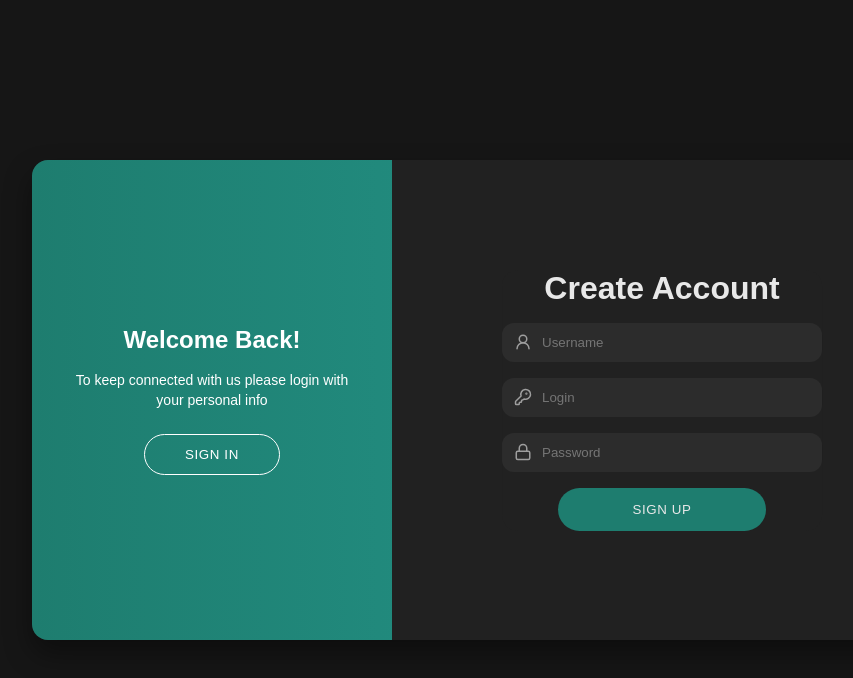
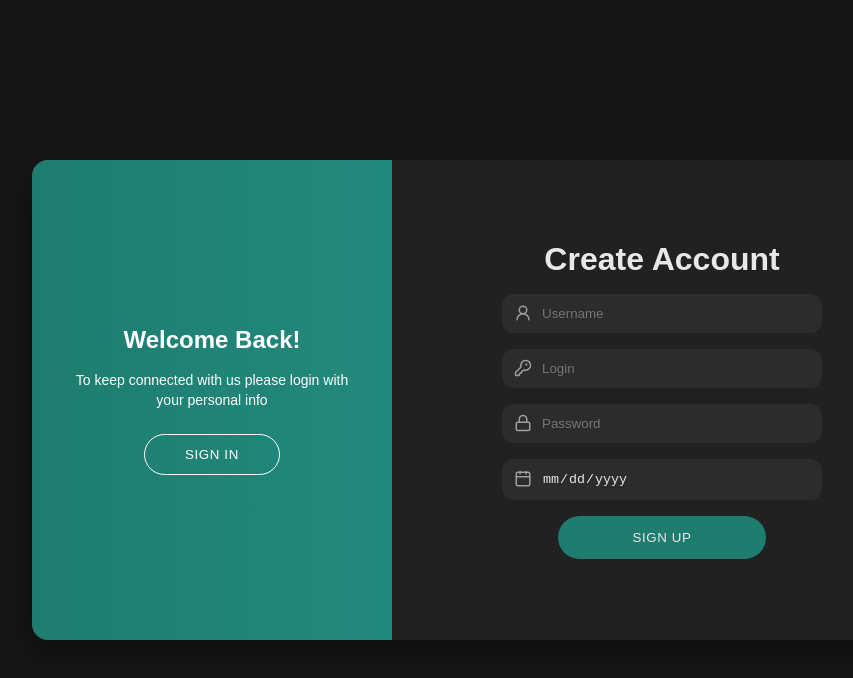
Before and after one commit to Team-Sp1rt/messenger-pet-project, a React (Vite) app in the folder frontend/: page /auth in a window 1280 px wide. Both pictures are taken after a click on the button "SIGN UP". Shown: the top 678 px of the page, without its empty margins (158-1011 px from the left). Built offline with nearby package versions, Linux system fonts and the light colour scheme.

Commit message:
[FRONTEND/AUTH] Update register form - added birthday

```diff
--- a/frontend/src/features/auth/components/RegisterForm.tsx
+++ b/frontend/src/features/auth/components/RegisterForm.tsx
@@ -1,5 +1,5 @@
-import { useState } from 'react';
-import { KeyRound, LockIcon, UserRound } from 'lucide-react';
+import { useRef, useState } from 'react';
+import { Calendar, KeyRound, LockIcon, UserRound } from 'lucide-react';
 
 import styles from '../styles/Form.module.css';
 
@@ -7,19 +7,26 @@ import { registerRequest } from '../api/Auth';
 import { ApiError } from '../../../shared/api/Client';
 
 function RegisterForm() {
-    const [username, setUsername] = useState('');
-    const [login, setLogin] = useState('');
-    const [password, setPassword] = useState('');
     const [isSubmitting, setIsSubmitting] = useState(false);
     const [error, setError] = useState<string | null>(null);
 
+    const dateRef = useRef<HTMLInputElement>(null);
+
     const handleSubmit = async (e: React.SubmitEvent<HTMLFormElement>) => {
         e.preventDefault();
+
+        const formData = new FormData(e.currentTarget);
+
+        const username = formData.get('username_field') as string;
+        const login = formData.get('login_field') as string;
+        const password = formData.get('password_field') as string;
+        const birthday = formData.get('birthday_field') as string;
+
         setError(null);
         setIsSubmitting(true);
 
         try {
-            const { token } = await registerRequest({ username, login, password });
+            const { token } = await registerRequest({ username, login, password, birthday });
             localStorage.setItem('token', token);
         } catch (err) {
             setError(
@@ -43,8 +50,6 @@ function RegisterForm() {
                     name="username_field"
                     type="text"
                     placeholder="Username"
-                    value={username}
-                    onChange={(e) => setUsername(e.target.value)}
                     required
                 />
             </div>
@@ -56,8 +61,6 @@ function RegisterForm() {
                     name="login_field"
                     type="text"
                     placeholder="Login"
-                    value={login}
-                    onChange={(e) => setLogin(e.target.value)}
                     required
                 />
             </div>
@@ -69,10 +72,20 @@ function RegisterForm() {
                     name="password_field"
                     type="password"
                     placeholder="Password"
-                    value={password}
-                    onChange={(e) => setPassword(e.target.value)}
                     required
                     minLength={8}
+                />
+            </div>
+
+            <div className={styles.inputWrapper}>
+                <Calendar size={18} onClick={() => dateRef.current?.showPicker()}/>
+                <input
+                    ref={dateRef}
+                    className={styles.input}
+                    name="birthday_field"
+                    type="date"
+                    placeholder="Birthday"
+                    required
                 />
             </div>
 
--- a/frontend/src/features/auth/styles/Form.module.css
+++ b/frontend/src/features/auth/styles/Form.module.css
@@ -30,6 +30,10 @@
     color: var(--text-secondary);
 }
 
+.inputWrapper:nth-child(5) svg {
+    cursor: pointer;
+}
+
 .input {
     width: 100%;
     padding: 12px 40px;
@@ -38,6 +42,11 @@
     border-radius: 12px;
     color: var(--text-primary);
     box-sizing: border-box;
+}
+
+input[type="date"]::-webkit-calendar-picker-indicator {
+    opacity: 0;
+    pointer-events: none;
 }
 
 .forgotLink {
--- a/frontend/src/features/auth/types.ts
+++ b/frontend/src/features/auth/types.ts
@@ -13,6 +13,7 @@ export interface RegisterPayload {
     username: string;
     login: string;
     password: string;
+    birthday: string;
 }
 
 export interface AuthResponse {
```
